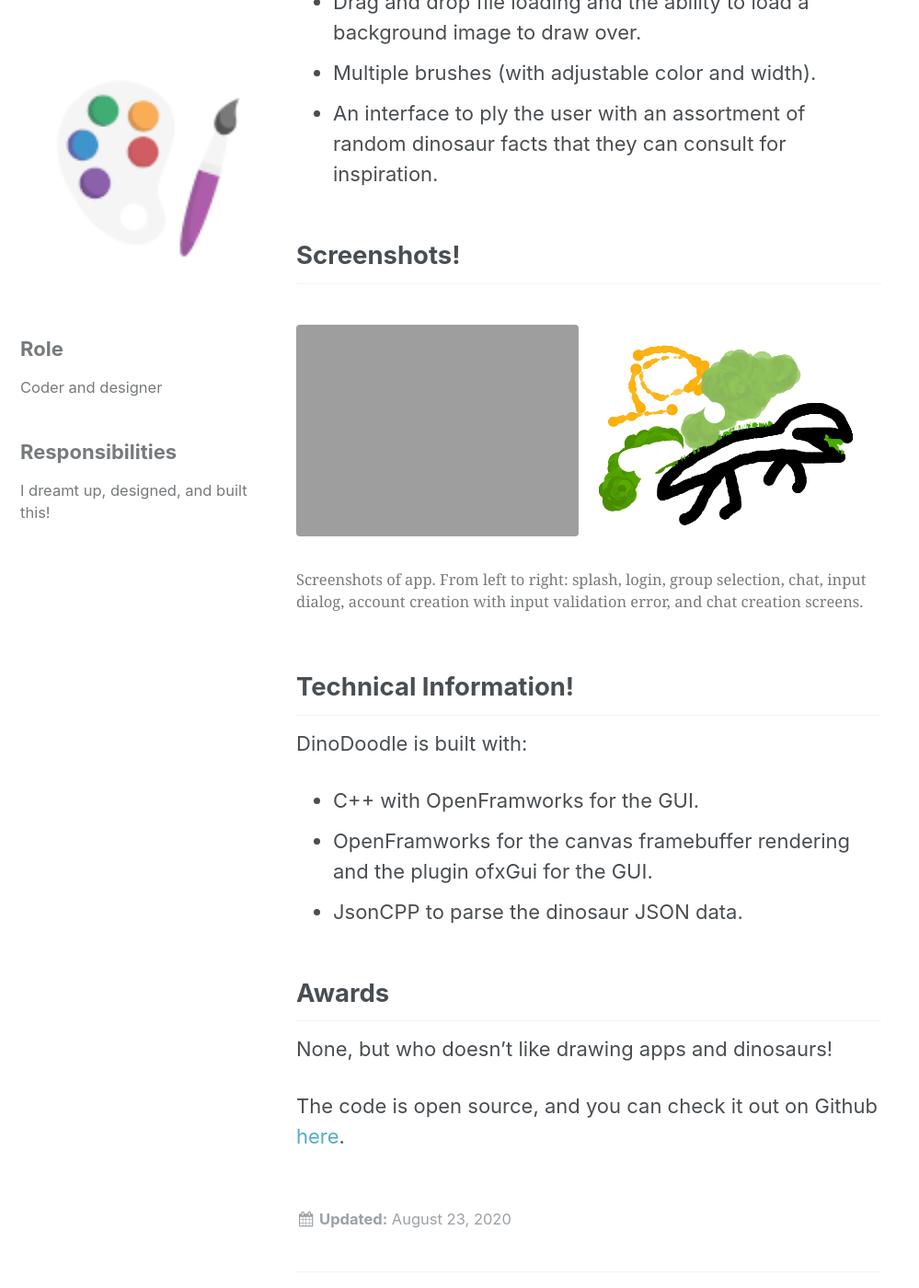
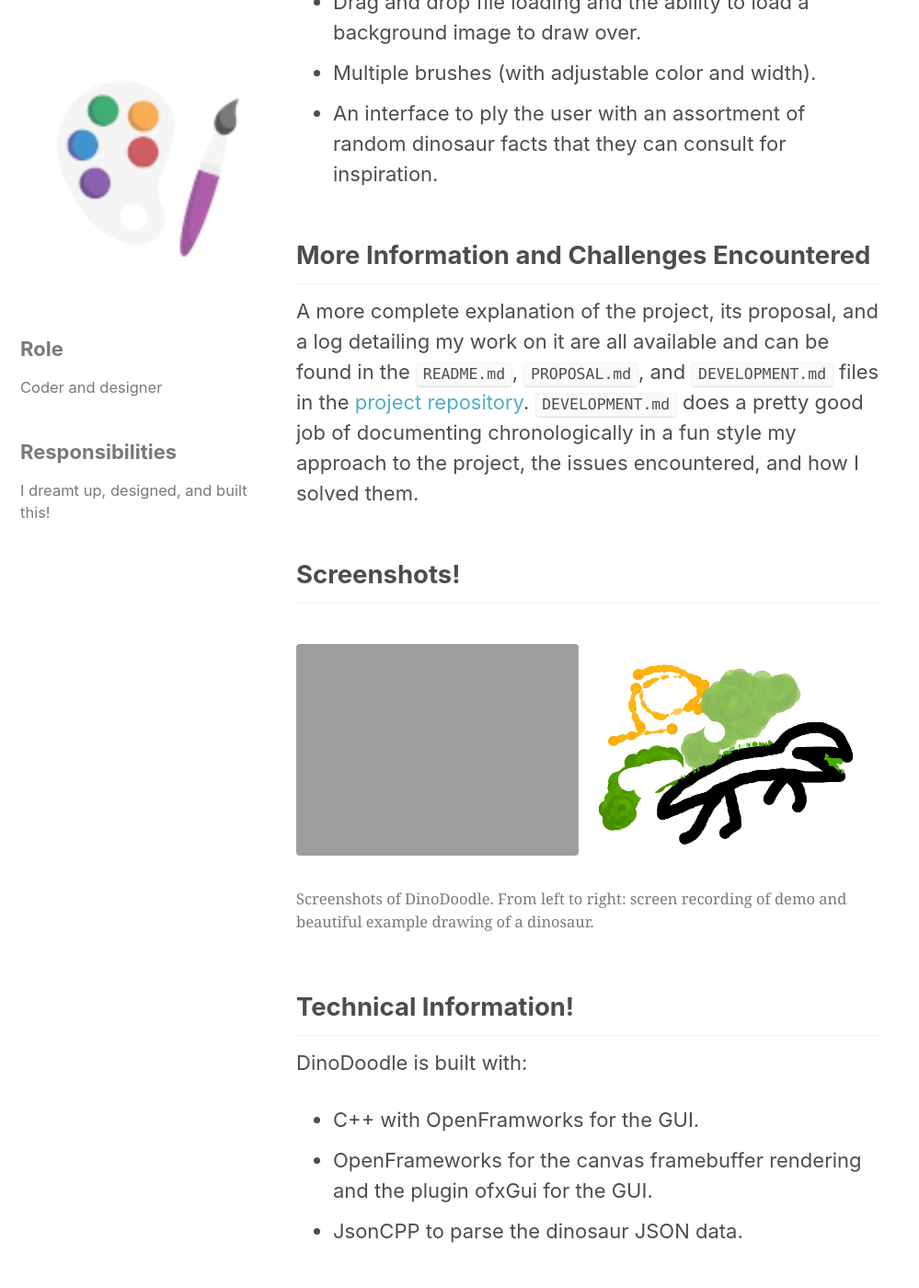
Before and after one commit to FakeNameSE/FakeNameSE.github.io, a Jekyll site: the page built from _portfolio/DinoDoodle.md, in a window 1280 px wide and 1400 px high, scrolled down 996 px. Shown: the whole window at 92% size, without its empty margins (0-999 px from the left). Built offline with Jekyll 4.4.1, drawn with Linux system fonts in a browser that asks for light colours.

Commit message:
Fixed some typos, links, and mentioned log in DinoDoodle portfolio enty.

```diff
--- a/_portfolio/DinoDoodle.md
+++ b/_portfolio/DinoDoodle.md
@@ -34,17 +34,20 @@ Features of this app beyond the bare bones of a drawing app include:
   * An interface to ply the user with an assortment of random dinosaur facts
   that they can consult for inspiration.
 
+## More Information and Challenges Encountered
+A more complete explanation of the project, its proposal, and a log detailing my work on it are all available and can be found in the `README.md`, `PROPOSAL.md`, and `DEVELOPMENT.md` files in the [project repository](https://github.com/FakeNameSE/CS_126_Final_Project). `DEVELOPMENT.md` does a pretty good job of documenting chronologically in a fun style my approach to the project, the issues encountered, and how I solved them.
+
 ## Screenshots!
-{% include gallery caption="Screenshots of app. From left to right: splash, login, group selection, chat, input dialog, account creation with input validation error, and chat creation screens." %}
+{% include gallery caption="Screenshots of DinoDoodle. From left to right: screen recording of demo and beautiful example drawing of a dinosaur." %}
 
 ## Technical Information!
 DinoDoodle is built with:
   * C++ with OpenFramworks for the GUI.
-  * OpenFramworks for the canvas framebuffer rendering and the plugin ofxGui for
+  * OpenFrameworks for the canvas framebuffer rendering and the plugin ofxGui for
   the GUI.
   * JsonCPP to parse the dinosaur JSON data.
 
 ## Awards
 None, but who doesn't like drawing apps and dinosaurs!
 
-The code is open source, and you can check it out on Github [here](https://github.com/FakeNameSE/iFeel).
+The code is open source, and you can check it out on Github [here](https://github.com/FakeNameSE/CS_126_Final_Project).
```
